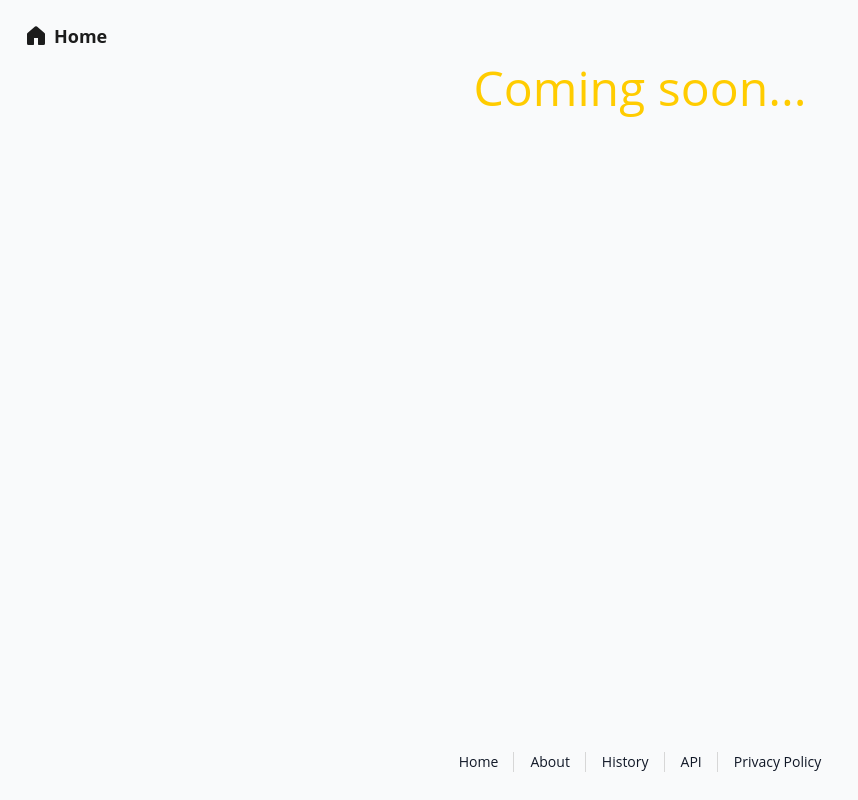
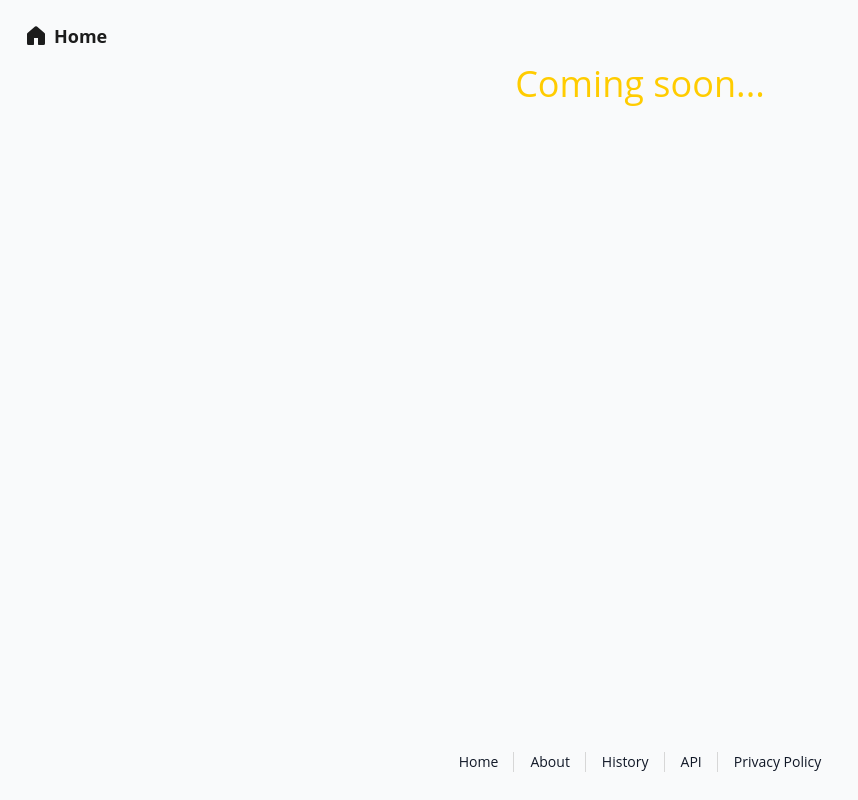
Before and after one commit to LordPrinz/dzajco, a Next.js app: page /dzajapi in a window 1280 px wide. Shown: the whole page, without its empty margins (0-858 px from the left). Built offline with nearby package versions, Linux system fonts and the light colour scheme.

Commit message:
Create dzajapi page

```diff
--- a/src/app/dzajapi/page.tsx
+++ b/src/app/dzajapi/page.tsx
@@ -1,13 +1,12 @@
 import HomeButton from "@/components/shared/HomeButton";
-import React from "react";
 
-const page = () => {
+const Page = () => {
 	return (
-		<div className="col-[center-start/center-end] text-jajco-500 text-5xl text-center mt-16">
+		<div className="col-[center-start/center-end] text-jajco-500 text-4xl text-center mt-16">
 			<HomeButton />
 			Coming soon...
 		</div>
 	);
 };
 
-export default page;
+export default Page;
```
